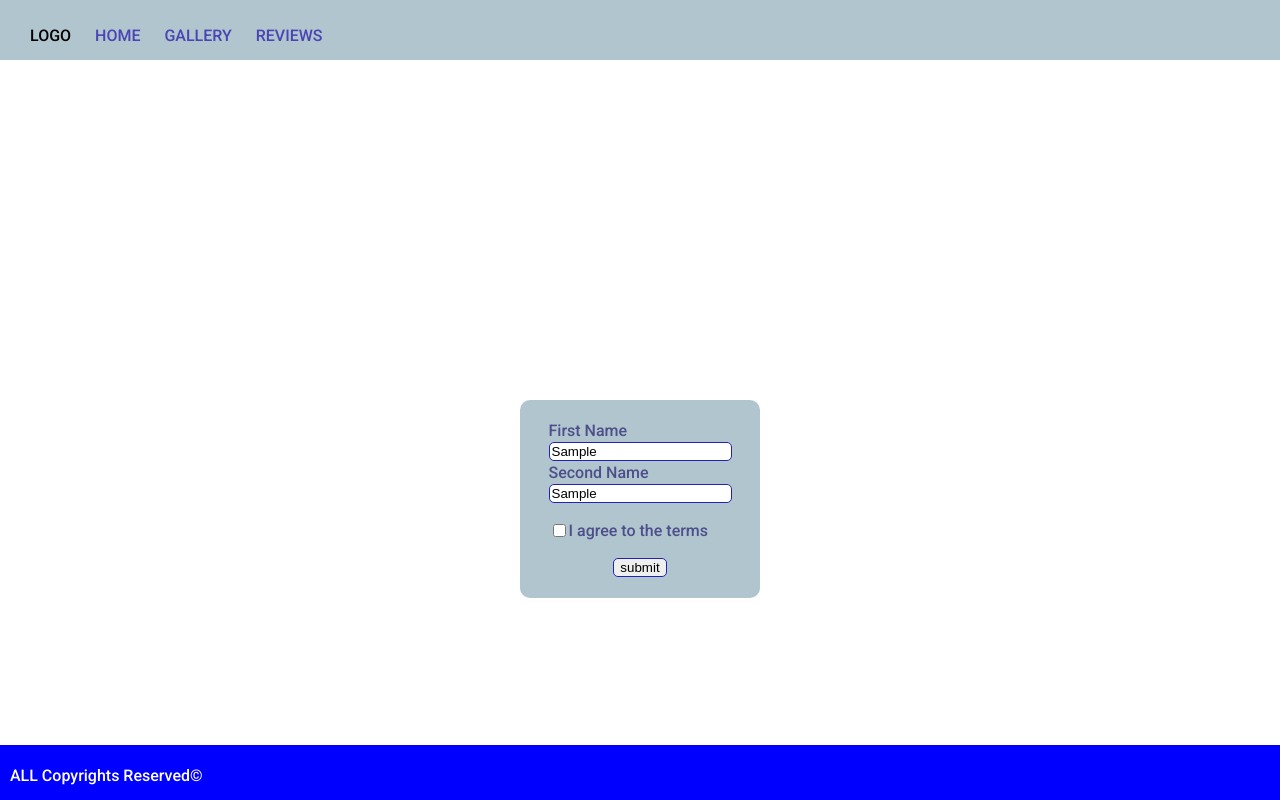
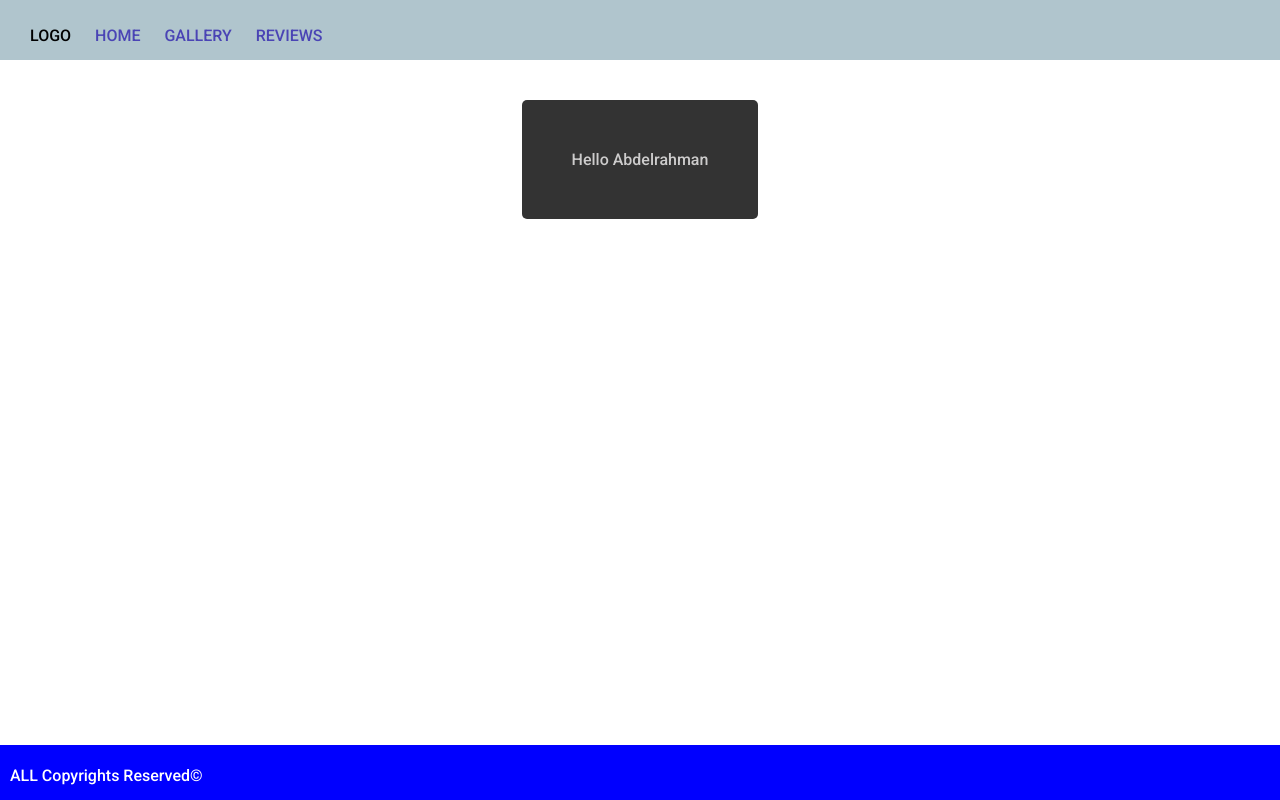
Before and after one commit to abdelrahmanaly22/project, a plain HTML site: page index.html in a window 1280 px wide. Both pictures are taken after typing "Sample", "Sample" into the empty fields and a click on the button "submit". Shown: the top 800 px of the page. Drawn offline with Linux system fonts and the light colour scheme.

Commit message:
css added

```diff
--- a/stylesheet.css
+++ b/stylesheet.css
@@ -129,3 +129,24 @@ a {
 #eee3 {
     color: rgba(43, 29, 173, 0.77);
 }
+
+.card {
+    background-color: #333;
+    color: #cdcccc;
+    padding: 50px;
+    border-radius: 5px;
+    transition: 0.3s;
+    margin-top: 80px;
+}
+
+.hide {
+    display: none;
+}
+
+.flex-center {
+    display: flex;
+    align-items: center;
+    justify-content: center;
+    gap: 20px;
+    margin: 20px auto;
+}
```
